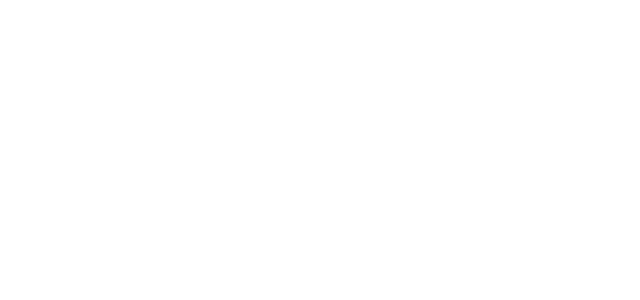
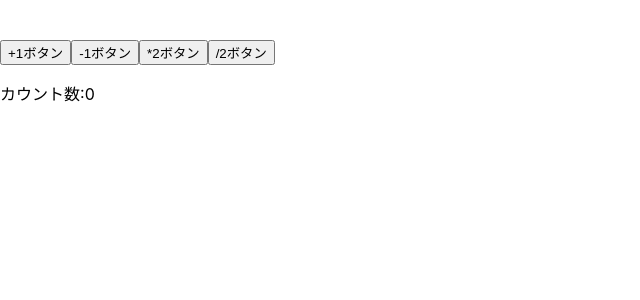
Before and after one commit to Onepiece2424/hello_rails, a React (Create React App) app in the folder frontend/: page / in a window 1280 px wide. Shown: the top 300 px of the page, without its empty margins (0-640 px from the left). Built offline with nearby package versions, Linux system fonts and the light colour scheme; the HTML template or start-up script is replaced by a standard one.

Commit message:
カウントアップ・ダウンボタンの作成

```diff
--- a/frontend/src/App.jsx
+++ b/frontend/src/App.jsx
@@ -1,5 +1,12 @@
+import React from "react"
+import Button from "./components/Button"
+
 function App() {
-  return null;
+  return (
+    <>
+      <Button/>
+    </>
+  )
 }
 
 export default App;
--- /dev/null
+++ b/frontend/src/components/Button.jsx
@@ -0,0 +1,18 @@
+import {useState} from "react"
+
+const Button = () => {
+  const [count, setCount] = useState(0)
+  return (
+  <>
+    <br></br>
+    <br></br>
+    <button onClick={() => setCount(count + 1)}>+1ボタン</button>
+    <button onClick={() => setCount(count - 1)}>-1ボタン</button>
+    <button onClick={() => setCount(count * 2)}>*2ボタン</button>
+    <button onClick={() => setCount(count / 2)}>/2ボタン</button>
+    <p>カウント数:{count}</p>
+  </>
+  )
+}
+
+export default Button;
```
